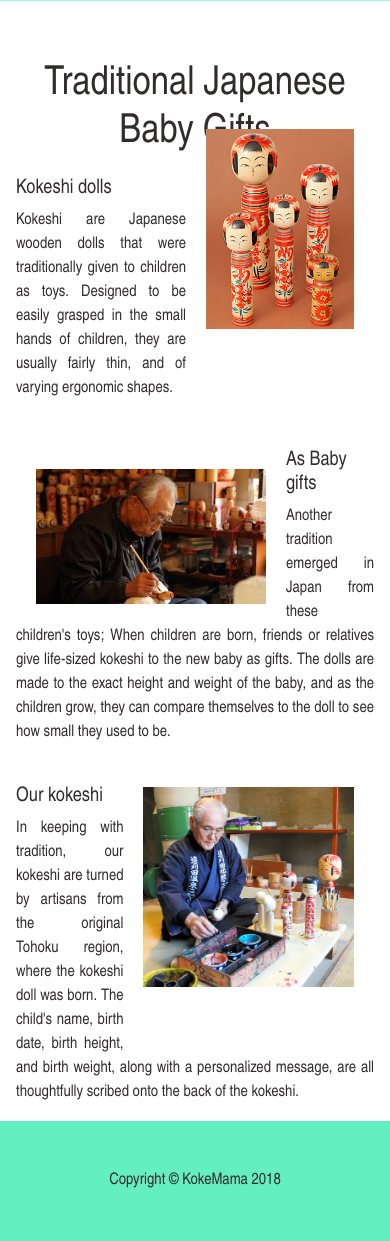
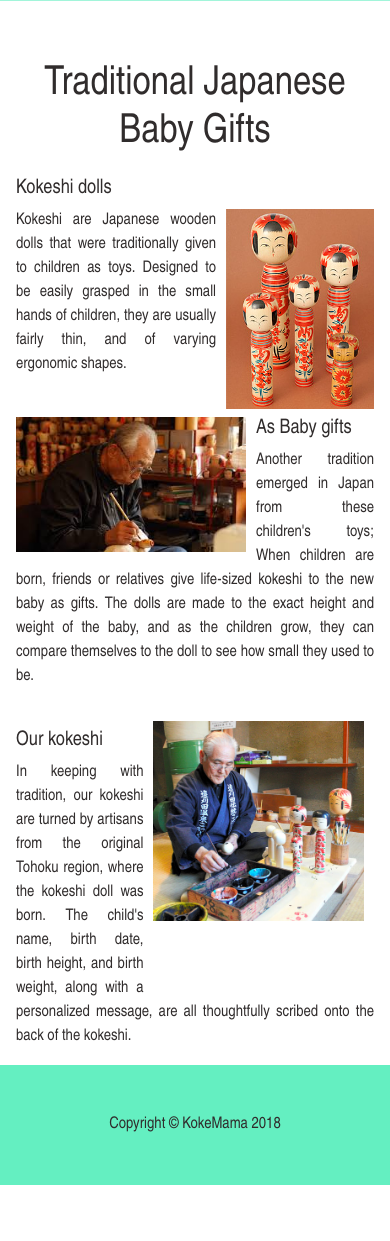
Before and after one commit to mwhitman189/Kokeshi, a Flask app: page / in a window 390 px wide. Shown: the part 299-1540 px from the top of the page. After the commit the page ends 1484 px from the top, so only its background shows below. Run offline with Flask 2, Linux system fonts and the light colour scheme; some libraries are stand-ins or nearby versions; some web fonts are replaced; grey boxes are pictures that could not be loaded.

Commit message:
Fix image positioning for mobile

```diff
--- a/static/css/styles.css
+++ b/static/css/styles.css
@@ -156,21 +156,21 @@ p {
   position: relative;
   float: left;
   width: 230px;
-  margin: 20px; }
+  margin-right: 10px; }
 
 .img-five-kokeshi {
   position: relative;
-  bottom: 100px;
+  bottom: 0;
   float: right;
   height: 200px;
-  margin: 20px; }
+  margin-left: 10px; }
 
 .img-artisan {
   position: relative;
   bottom: 50px;
   float: right;
   height: 200px;
-  margin: 20px; }
+  margin: 10px; }
 
 .design-form {
   width: 90%; }
@@ -273,4 +273,6 @@ p {
   .kokeshi-display {
     align-items: flex-end;
     flex-direction: row;
-    justify-content: center; } }
+    justify-content: center; }
+  .img-five-kokeshi {
+    bottom: 50px; } }
--- a/static/scss/styles.scss
+++ b/static/scss/styles.scss
@@ -216,15 +216,15 @@ p {
   position: relative;
   float: left;
   width: 230px;
-  margin: 20px;
+  margin-right: 10px;
 }
 
 .img-five-kokeshi {
   position: relative;
-  bottom: 100px;
+  bottom: 0;
   float: right;
   height: 200px;
-  margin: 20px;
+  margin-left: 10px;
 }
 
 .img-artisan {
@@ -232,7 +232,7 @@ p {
   bottom: 50px;
   float: right;
   height: 200px;
-  margin: 20px;
+  margin: 10px;
 }
 
 //***************
@@ -377,4 +377,8 @@ p {
     flex-direction: row;
     justify-content: center;
   }
+
+  .img-five-kokeshi {
+    bottom: 50px;
+  }
 }
--- a/templates/home.html
+++ b/templates/home.html
@@ -9,7 +9,7 @@
 <!-- Content section -->
 <article id="home" class="article container">
   <section class="">
-    <h1 class="title center-text">Traditional Japanese Baby Gifts</h1>
+    <h1 class="title center-text clear">Traditional Japanese Baby Gifts</h1>
     <section>
       <h3 class="lead">Kokeshi dolls</h3>
       <img src="../static/img/five_kokeshi.jpg" alt="Five kokeshi on display" class="img-five-kokeshi">
```
